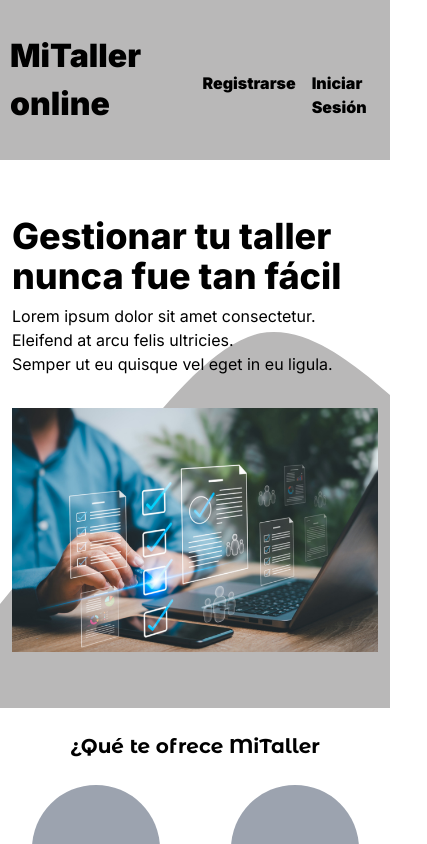
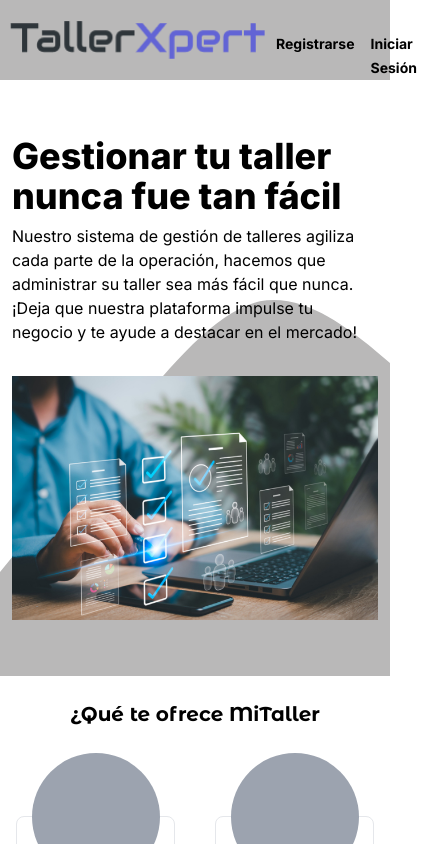
Before and after one commit to mjParedes/TallerXpert, a Next.js app in the folder frontend/: page / in a window 390 px wide. Shown: the top 844 px of the page, 427 px wide, since content can reach past the window. Built offline with nearby package versions, Linux system fonts and the light colour scheme.

Commit message:
style correction

```diff
--- a/frontend/src/app/layout.tsx
+++ b/frontend/src/app/layout.tsx
@@ -5,8 +5,11 @@ import "./globals.css";
 const inter = Inter({ subsets: ["latin"] });
 
 export const metadata: Metadata = {
-  title: "Create Next App",
+  title: "TallerXpert",
   description: "Generated by create next app",
+  icons: {
+    icon: "/icono.png",
+  },
 };
 
 export default function RootLayout({
--- a/frontend/src/components/hero-home/HeroHome.tsx
+++ b/frontend/src/components/hero-home/HeroHome.tsx
@@ -10,8 +10,7 @@ export const HeroHome = () => {
                 <br className='hidden md:block' /> tan fácil
               </h1>
               <p className='text-black'>
-                Lorem ipsum dolor sit amet consectetur. Eleifend at arcu felis ultricies. <br />
-                Semper ut eu quisque vel eget in eu ligula.
+                Nuestro sistema de gestión de talleres agiliza cada parte de la operación, hacemos que administrar su taller sea más fácil que nunca. ¡Deja que nuestra plataforma impulse tu negocio y te ayude a destacar en el mercado!
               </p>
             </div>
           </div>
@@ -30,8 +29,8 @@ export const HeroHome = () => {
         className='absolute bottom-0 right-0 w-full z-0'
       >
         <path
-          fill-rule='evenodd'
-          clip-rule='evenodd'
+          fillRule='evenodd'
+          clipRule='evenodd'
           d='M0 272.05L80 245.458C160 218.867 320 166.892 480 114.917C640 62.942 800 10.9671 960 1.29736C1120 -7.16366 1280 27.8892 1360 44.8112L1440 62.942V376H1360C1280 376 1120 376 960 376C800 376 640 376 480 376C320 376 160 376 80 376H0V272.05Z'
           fill='#B9B8B8'
         />
--- a/frontend/src/components/navbar/Navbar.tsx
+++ b/frontend/src/components/navbar/Navbar.tsx
@@ -1,20 +1,23 @@
+import Image from "next/image"
 import Link from "next/link"
 
 export const Navbar = () => {
   return (
-    <nav className="w-full px-[10px] py-[32px] bg-primary text-primary font-black">
-      <div className="flex justify-between items-center max-w-[1440px] mx-auto">
+    <nav className="w-full px-[10px] h-20 bg-primary text-primary font-black">
+      <div className="flex justify-between items-center max-w-[1440px] mx-auto h-full">
         <div className="flex items-center">
-          <Link className="text-[32px]" href={'/'}>MiTaller online</Link>
+          <Link className="text-xl lg:text-[32px] w-64 h-auto" href={'/'}>
+            <Image src={'/logo.png'} alt="" width={255} height={51} />
+          </Link>
         </div>
         <ul className="flex gap-4 p-[10px] h-[39px]">
           <li>
-            <Link href={'/auth/new-account'}>
+            <Link href={'/auth/new-account'} className="font-bold text-sm md:font-black md:text-base">
               Registrarse
             </Link>
           </li>
           <li>
-            <Link href={'/auth/login'}>
+            <Link href={'/auth/login'} className="font-bold text-sm md:font-black md:text-base">
               Iniciar Sesión
             </Link>
           </li>
--- a/frontend/src/components/section-search/SectionSearch.tsx
+++ b/frontend/src/components/section-search/SectionSearch.tsx
@@ -42,7 +42,7 @@ export const SectionSearch = () => {
       <section className="flex flex-col lg:flex-row py-[110px] px-[72px] justify-center gap-x-24 bg-primary">
         <div className="lg:mb-0 mb-8  lg:w-2/4">
           <div className="relative h-80" >
-            <Image src={'https://images.unsplash.com/photo-1486312338219-ce68d2c6f44d?q=80&w=1472&auto=format&fit=crop&ixlib=rb-4.0.3&ixid=M3wxMjA3fDB8MHxwaG90by1wYWdlfHx8fGVufDB8fHx8fA%3D%3D'} alt="" fill priority style={{ objectFit: "cover" }} />
+            <Image src={'https://images.unsplash.com/photo-1486312338219-ce68d2c6f44d?q=80&w=1472&auto=format&fit=crop&ixlib=rb-4.0.3&ixid=M3wxMjA3fDB8MHxwaG90by1wYWdlfHx8fGVufDB8fHx8fA%3D%3D'} alt="" fill sizes="(max-width: 640px) 100vw, (max-width: 768px) 50vw, 33vw" priority style={{ objectFit: "cover" }} />
           </div>
         </div>
         <div className="lg:w-2/4 flex flex-col items-center">
--- a/frontend/src/components/section-search/section-results/SectionResults.tsx
+++ b/frontend/src/components/section-search/section-results/SectionResults.tsx
@@ -28,7 +28,7 @@ export const SectionResults = ({ city, item }: ResultProps) => {
 
                 </>
                 :
-                <h3 className="font-black  text-2xl sm:text-3xl text-center mb-8">Realiza una búsqueda para ver resultados</h3>
+                <h3 className="font-medium  text-base text-center mb-8">Realiza una búsqueda para ver resultados</h3>
             }
         </section>
     )
```
Also changed, not shown: frontend/public/icono.png (added), frontend/public/logo.png (added).
